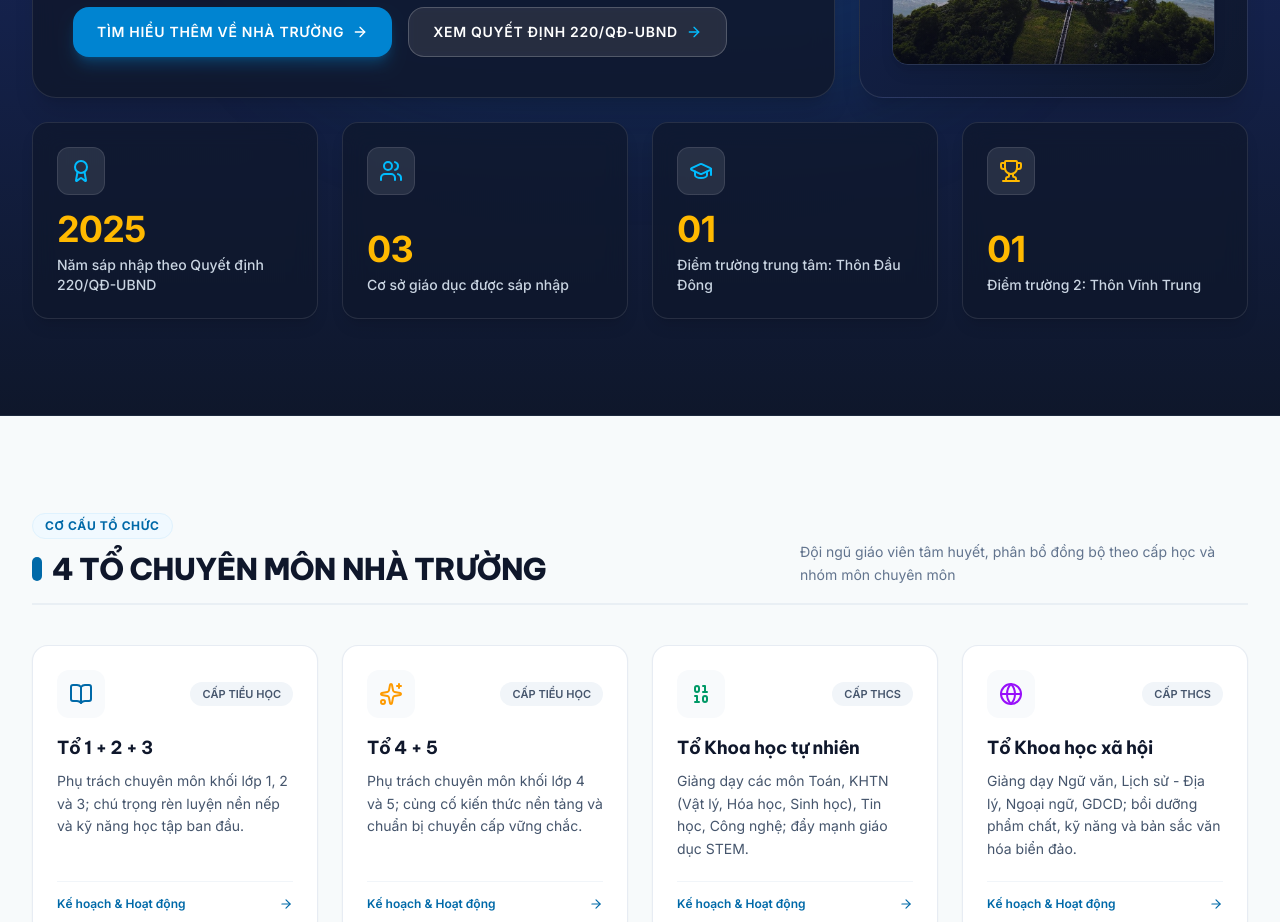
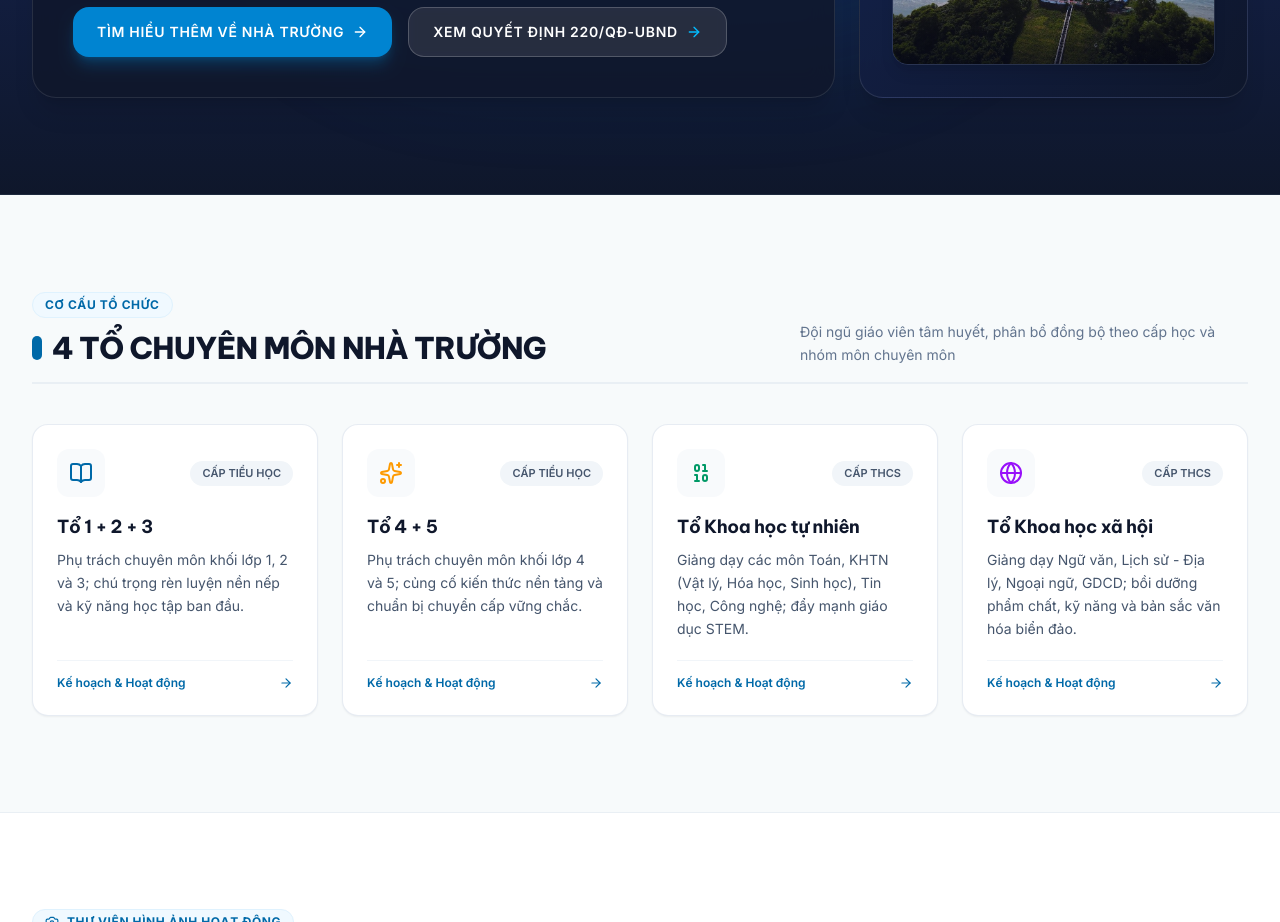
Before and after one commit to nguyenthanhtiencanva-cmd/vinhthuc-school-web, a Next.js app: page / in a window 1280 px wide. Shown: the part 3640-4562 px from the top of the page. Built offline with nearby package versions, Linux system fonts and the light colour scheme.

Commit message:
feat: xoá khối 4 thẻ số liệu thống kê trong phần Giới thiệu theo yêu cầu

```diff
--- a/src/components/home/AboutSection.tsx
+++ b/src/components/home/AboutSection.tsx
@@ -1,25 +1,9 @@
 import React from "react";
 import Image from "next/image";
 import Link from "next/link";
-import { ArrowRight, Award, Users, GraduationCap, Trophy, Sparkles } from "lucide-react";
-import { SCHOOL_STATS } from "@/data/mock-data";
+import { ArrowRight, Sparkles } from "lucide-react";
 
 export default function AboutSection() {
-  const getStatIcon = (iconName: string) => {
-    switch (iconName) {
-      case "award":
-        return <Award className="w-6 h-6 text-sky-400" />;
-      case "users":
-        return <Users className="w-6 h-6 text-sky-400" />;
-      case "graduation-cap":
-        return <GraduationCap className="w-6 h-6 text-sky-400" />;
-      case "trophy":
-        return <Trophy className="w-6 h-6 text-amber-400" />;
-      default:
-        return <Award className="w-6 h-6 text-sky-400" />;
-    }
-  };
-
   return (
     <section
       id="gioi-thieu"
@@ -130,28 +114,6 @@ export default function AboutSection() {
               <div className="absolute inset-0 bg-gradient-to-t from-slate-950/70 via-transparent to-transparent"></div>
             </div>
           </div>
-
-          {/* Bento Cards 3, 4, 5, 6: Khối 4 Thẻ Số liệu thống kê (Stats Grid) */}
-          <div className="col-span-1 md:col-span-2 lg:col-span-12 grid grid-cols-2 lg:grid-cols-4 gap-3.5 sm:gap-6">
-            {SCHOOL_STATS.map((stat, idx) => (
-              <div
-                key={idx}
-                className="bg-slate-900/70 backdrop-blur-md rounded-2xl p-4 sm:p-6 border border-white/10 shadow-lg hover:border-amber-400/50 hover:bg-slate-900/90 transition-all flex flex-col justify-between group lg:hover:-translate-y-1"
-              >
-                <div className="w-10 h-10 sm:w-12 sm:h-12 rounded-xl bg-white/10 border border-white/10 flex items-center justify-center mb-3 sm:mb-4 group-hover:scale-110 group-hover:bg-white/15 transition-all">
-                  {getStatIcon(stat.iconName)}
-                </div>
-                <div>
-                  <div className="text-2xl sm:text-3xl lg:text-4xl font-extrabold text-amber-400 tracking-tight leading-none group-hover:text-amber-300 transition-colors">
-                    {stat.value}
-                  </div>
-                  <div className="text-xs sm:text-sm font-medium text-slate-300 mt-2 leading-snug">
-                    {stat.label}
-                  </div>
-                </div>
-              </div>
-            ))}
-          </div>
         </div>
       </div>
     </section>
```
